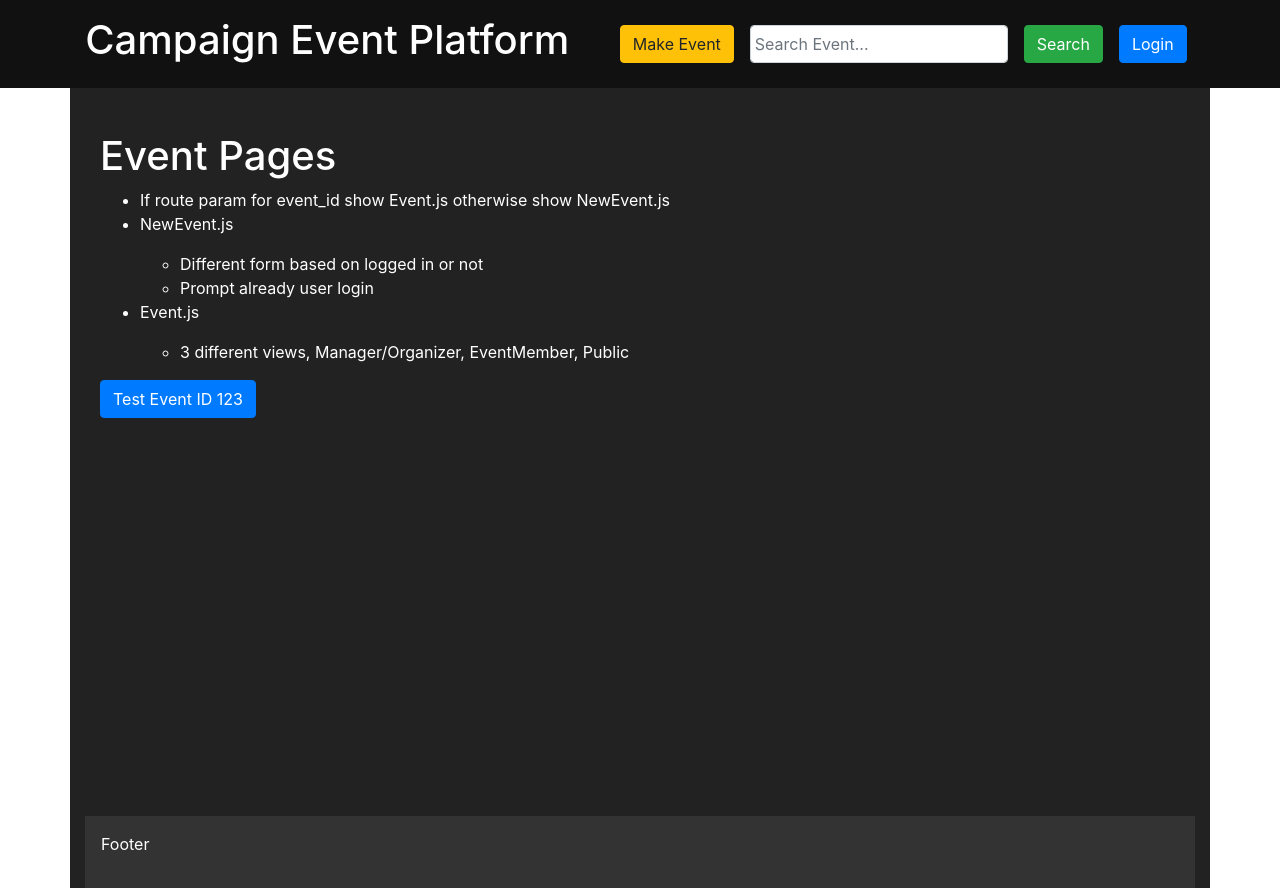
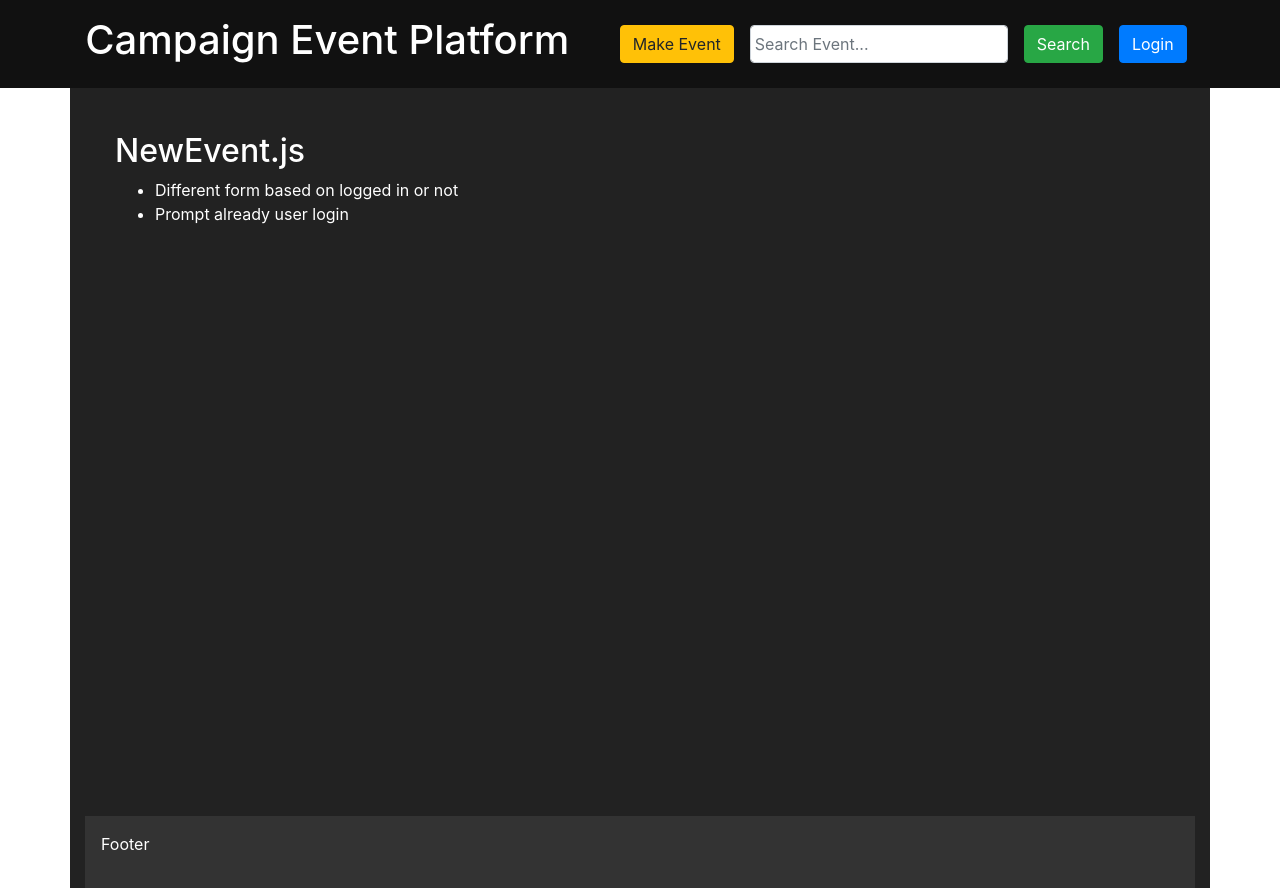
Before and after one commit to Unsuccessful-Technologies/campaign_event_client, a React (Create React App) app: page /events in a window 1280 px wide. Built offline with nearby package versions, Linux system fonts and the light colour scheme.

Commit message:
seperate new and existing events

```diff
--- a/src/pages/EventPages.js
+++ b/src/pages/EventPages.js
@@ -1,6 +1,8 @@
 import React from 'react';
 import {Switch, Route, useRouteMatch, Link} from 'react-router-dom'
 import {PrivateRoute} from "../components/hoc/CustomProvider";
+import Event from "./Event";
+import NewEvent from "./NewEvent";
 
 function EventPages(props) {
     const { path, url } = useRouteMatch()
@@ -8,29 +10,13 @@ function EventPages(props) {
         <div {...props} className="home-container container-fluid">
             <Switch>
                 <Route exact path={path}>
-                    <h1>Event Pages</h1>
-                    <ul>
-                        <li>If route param for event_id show Event.js otherwise show NewEvent.js</li>
-                        <li>
-                            <p>NewEvent.js</p>
-                            <ul>
-                                <li>Different form based on logged in or not</li>
-                                <li>Prompt already user login</li>
-                            </ul>
-                        </li>
-                        <li>
-                            <p>Event.js</p>
-                            <ul>
-                                <li>3 different views, Manager/Organizer, EventMember, Public</li>
-                            </ul>
-                        </li>
-                    </ul>
-                    <Link to={`${url}/123`}>
-                        <button className={"btn btn-primary"}>Test Event ID 123</button>
-                    </Link>
+                    <NewEvent/>
+                </Route>
+                <Route exact path={`${path}/public/:event_id`}>
+                    <Event/>
                 </Route>
                 <PrivateRoute path={`${path}/:event_id`}>
-                    <h1>SHOW Event.js Page</h1>
+                    <Event/>
                 </PrivateRoute>
             </Switch>
 
--- a/src/pages/NewEvent.js
+++ b/src/pages/NewEvent.js
@@ -0,0 +1,17 @@
+import React from 'react';
+import {useSelector} from "react-redux";
+
+function NewEvent(props) {
+    const User = useSelector(state => state.User)
+    return (
+        <div {...props} className="home-container container-fluid">
+                <h2>NewEvent.js</h2>
+                <ul>
+                    <li>Different form based on logged in or not</li>
+                    <li>Prompt already user login</li>
+                </ul>
+        </div>
+    );
+}
+
+export default NewEvent;
```
